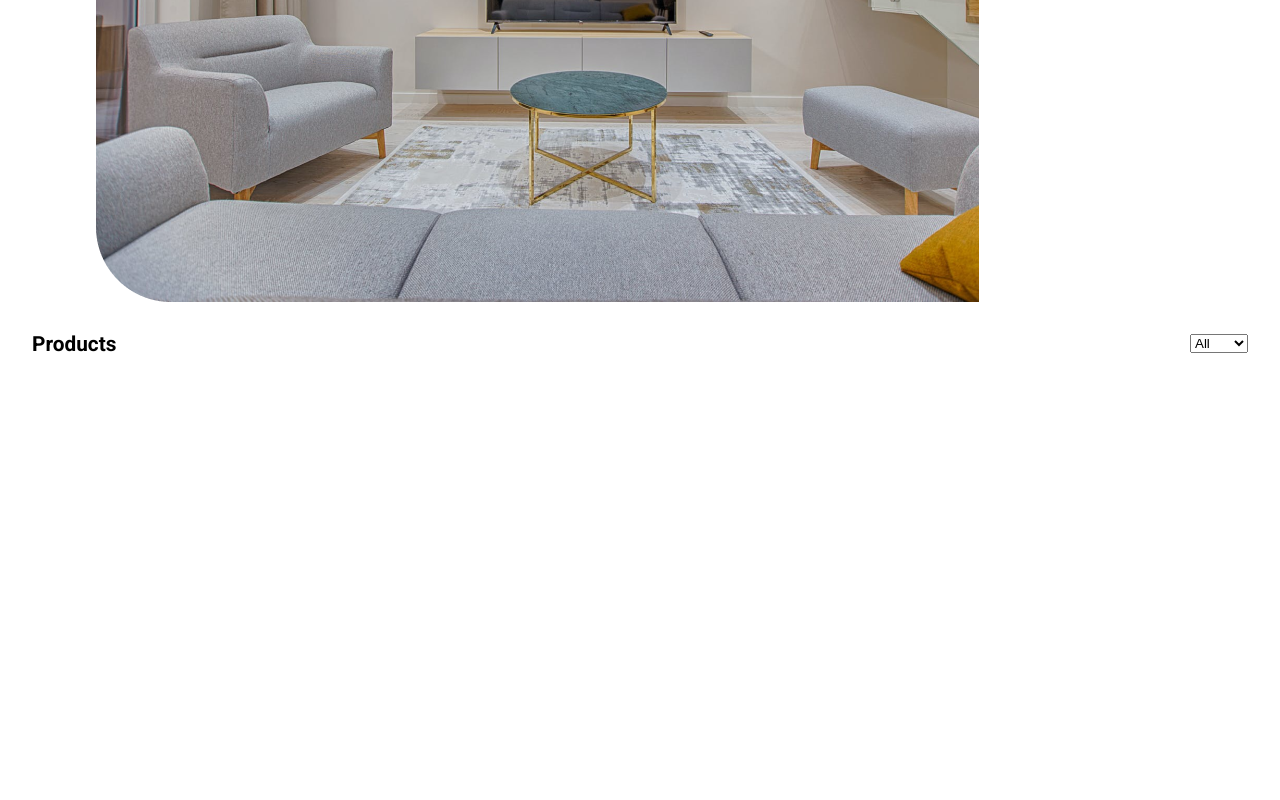
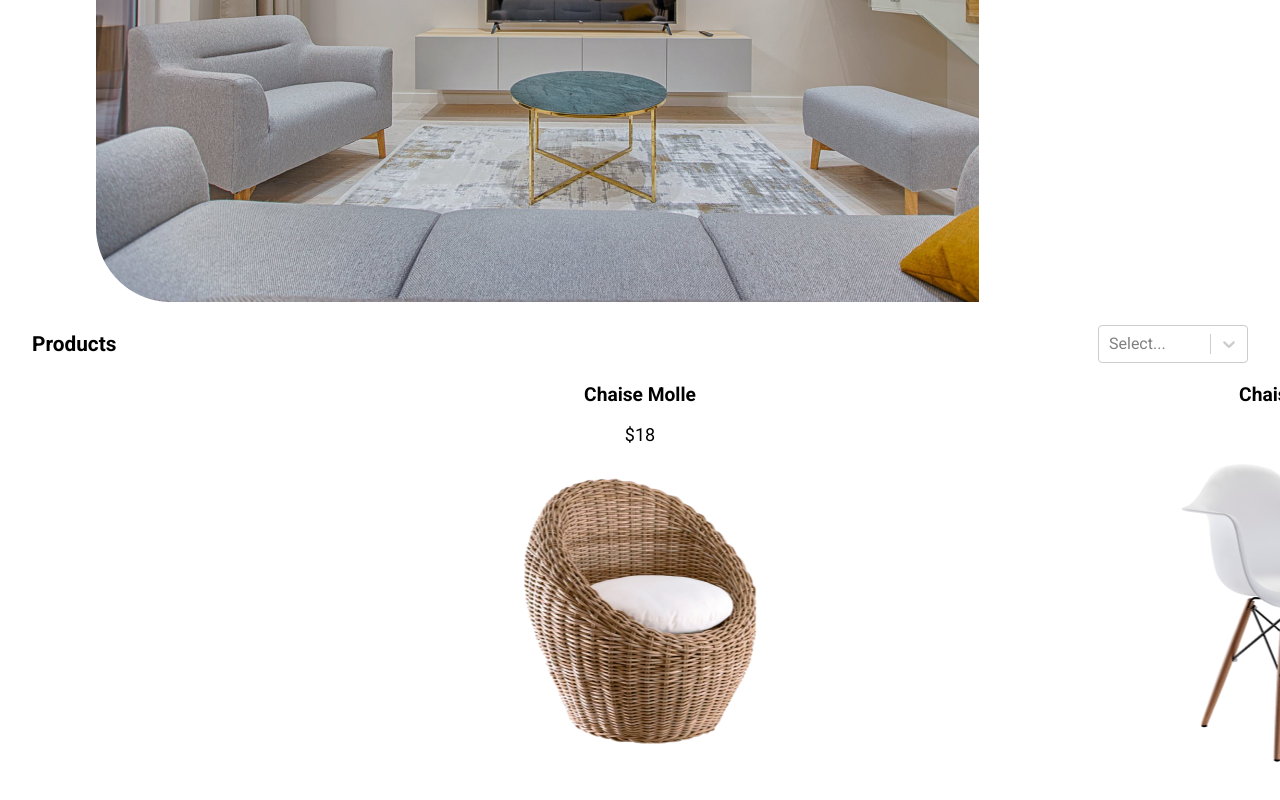
Before and after one commit to Khabub/webdev-learning-shpx, a React (Create React App) app: page / in a window 1280 px wide. Shown: the part 418-1218 px from the top of the page. Built offline with nearby package versions, Linux system fonts and the light colour scheme.

Commit message:
working on slides

```diff
--- a/package.json
+++ b/package.json
@@ -11,6 +11,7 @@
     "react-dom": "^18.2.0",
     "react-router-dom": "^6.3.0",
     "react-scripts": "5.0.1",
+    "react-select": "^5.4.0",
     "styled-components": "^5.3.5",
     "swiper": "^8.3.0"
   },
--- a/src/App.js
+++ b/src/App.js
@@ -1,6 +1,7 @@
 import * as S from "./App_styles";
 import MainWindow from "./components/Layout/MainWindow/MainWindow";
 import NavigationPanel from "./components/Layout/NavigationPanel/NavigationPanel";
+import Products from "./components/Layout/Products/Products";
 import ProductsFilter from "./components/Layout/ProductsFilter/ProductsFilter";
 
 
@@ -10,6 +11,7 @@ const App = () => {
       <NavigationPanel />
       <MainWindow />
       <ProductsFilter />
+      <Products />
     </S.Container>
   );
 }
--- /dev/null
+++ b/src/components/Layout/Products/Products.js
@@ -0,0 +1,39 @@
+import Card from "../../UI/Card/Card";
+import { productsList } from "../../../store/product-list";
+import { Swiper, SwiperSlide } from "swiper/react";
+import "swiper/css";
+import "./Products.styles.css";
+
+
+const list = productsList.map((val) => (
+  <SwiperSlide key={val.id}>
+    <Card
+      key={val.id}
+      name={val.name}
+      price={val.price}
+      image={val.image}
+      type={val.type}
+    ></Card>
+  </SwiperSlide>
+));
+
+const Products = () => {
+  return (
+    <>
+    <Swiper
+      slidesPerView={2}
+      spaceBetween={30}
+      centeredSlides={true}
+      pagination={{
+        clickable: true,
+      }}
+
+
+    >
+      {list}
+    </Swiper>
+    </>
+  );
+};
+
+export default Products;
--- /dev/null
+++ b/src/components/Layout/Products/Products.styles.css
@@ -0,0 +1,23 @@
+.swiper {
+  width: 100%;
+  height: 100%;
+}
+
+.swiper-slide {
+  text-align: center;
+  font-size: 18px;
+  background: rgb(255, 255, 255);
+
+  /* Center slide text vertically */
+  display: flex;
+  justify-content: center;
+  align-items: center;
+}
+
+.swiper-slide img {
+  display: block;
+  width: 100%;
+  height: 100%;
+  object-fit: cover;
+
+}
--- a/src/components/Layout/ProductsFilter/ProductsFilter.js
+++ b/src/components/Layout/ProductsFilter/ProductsFilter.js
@@ -1,15 +1,28 @@
 import * as S from "./ProductsFilter.styles";
+import Select from "react-select";
+
+
+const options = [
+  { value: "all", label: "All" },
+  { value: "produkt1", label: "Produkt 1" },
+  { value: "produkt2", label: "Produkt 2" },
+];
+
+const customStyles = {
+  container: (provided, state) => ({
+    ...provided,
+    width: 150,
+  }),
+
+}
 
 const ProductsFilter = () => {
-
   return (
     <S.Container>
       <h1>Products</h1>
-      <select>
-        <option>All</option>
-        <option>Test 1</option>
-        <option>Test 2</option>
-      </select>
+      <S.Select>
+        <Select options={options} styles={customStyles}/>
+      </S.Select>
     </S.Container>
   );
 };
--- a/src/components/Layout/ProductsFilter/ProductsFilter.styles.js
+++ b/src/components/Layout/ProductsFilter/ProductsFilter.styles.js
@@ -5,13 +5,15 @@ export const Container = styled.div`
   display: flex;
   justify-content: space-between;
   align-items: center;
+  z-index: 10;
 
   h1 {
     font-size: 1.3rem;
     margin-left: 2rem;
   }
+`;
 
-  select {
-    margin-right: 2rem;
-  }
+export const Select = styled.div`
+  margin-right: 2rem;
+  height: auto;
 `;
--- a/src/components/UI/Card/Card.js
+++ b/src/components/UI/Card/Card.js
@@ -0,0 +1,13 @@
+import * as S from "./Card.styles";
+
+const Card = (props) => {
+  return (
+    <S.Container>
+      <h1>{props.name}</h1>
+      <p>{`$${props.price}`}</p>
+      <img src={props.image} alt="product" />
+    </S.Container>
+  );
+};
+
+export default Card;
--- /dev/null
+++ b/src/components/UI/Card/Card.styles.js
@@ -0,0 +1,7 @@
+import styled from "styled-components";
+
+export const Container = styled.div`
+  h1 {
+    font-size: 1.2rem;
+  }
+`;
--- /dev/null
+++ b/src/store/product-list.js
@@ -0,0 +1,44 @@
+export const productsList = [
+  {
+    id: 0,
+    name: "Chaise Molle",
+    price: 18,
+    image: require("../assets/chair_1.png"),
+    type: "chair",
+  },
+  {
+    id: 1,
+    name: "Chaise Molle",
+    price: 18,
+    image: require("../assets/chair_2.png"),
+    type: "chair",
+  },
+  {
+    id: 2,
+    name: "Chaise Molle",
+    price: 18,
+    image: require("../assets/chair_3.png"),
+    type: "chair",
+  },
+  {
+    id: 3,
+    name: "Chaise Molle",
+    price: 18,
+    image: require("../assets/lamp.png"),
+    type: "lamp",
+  },
+  {
+    id: 4,
+    name: "Chaise Molle",
+    price: 48,
+    image: require("../assets/table.png"),
+    type: "table",
+  },
+  {
+    id: 5,
+    name: "Chaise Molle",
+    price: 78,
+    image: require("../assets/couch.png"),
+    type: "sofa",
+  },
+];
```
Also changed, not shown: 1 other file (tests, documents, lock files or other folders).
